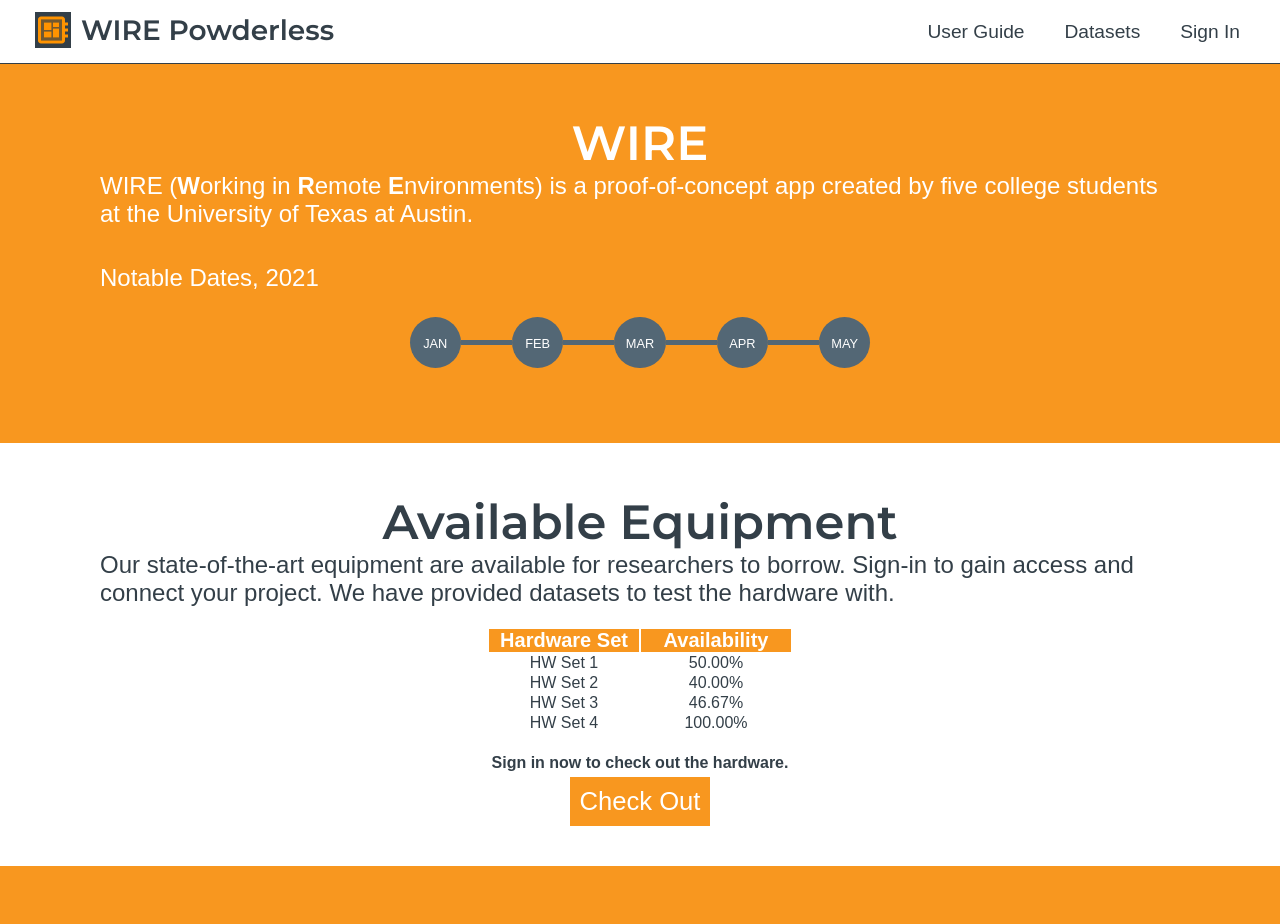
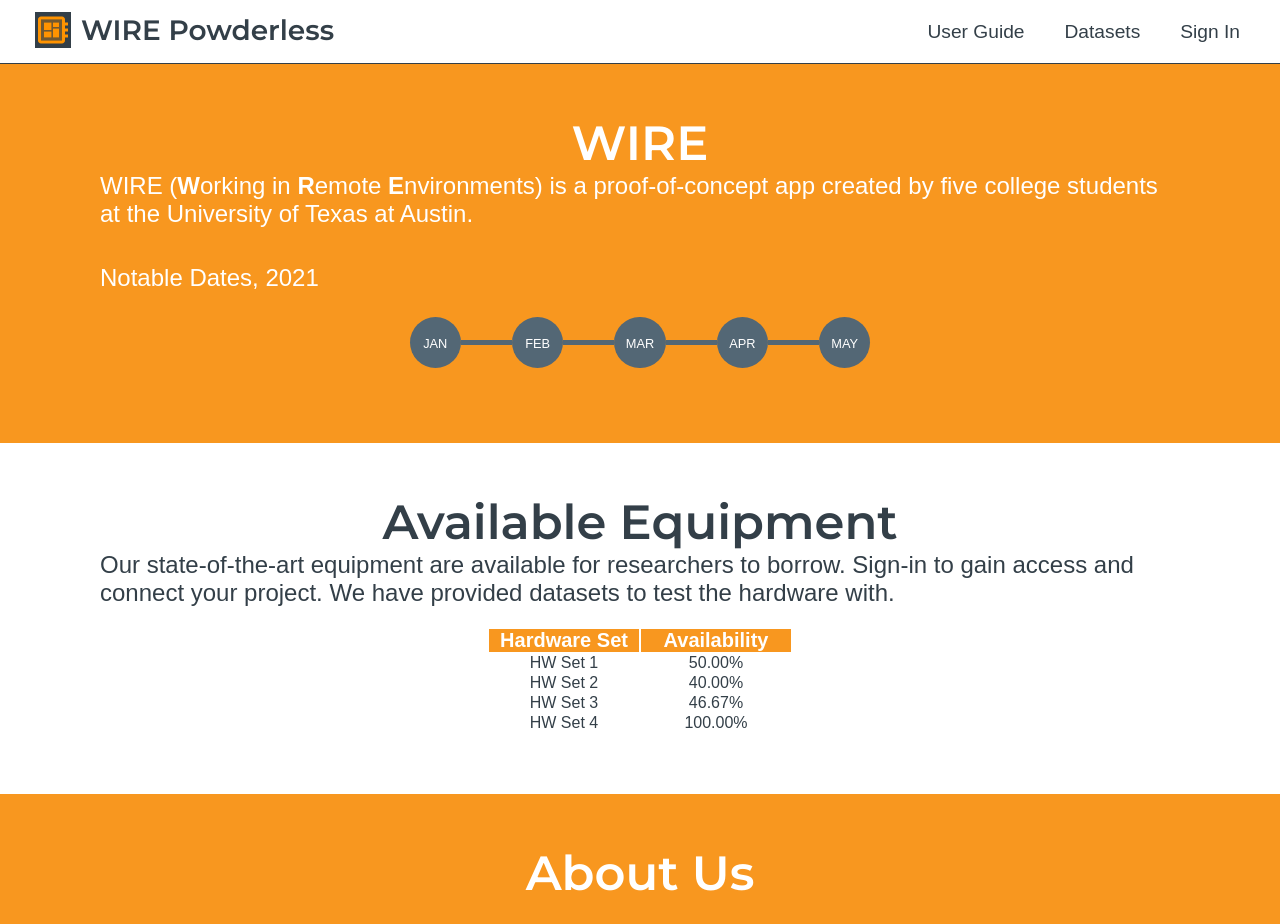
Before and after one commit to sohaibi/EE461L-Project, a React (Create React App) app in the folder Frontend/: page / in a window 1280 px wide. Shown: the top 924 px of the page. Built offline with nearby package versions, Linux system fonts and the light colour scheme.

Commit message:
Corrected display of hidden divs and removed Checkout button from Home

```diff
--- a/Frontend/src/Components/CheckInOut.css
+++ b/Frontend/src/Components/CheckInOut.css
@@ -60,10 +60,10 @@
 
 #hideTable, #hidePara {
     height: 0px;
-    visibility: collapse;
+    visibility: hidden;
     margin: 0px;
+    display: none;
 }
-
 
 
 /** Checkout Only **/
@@ -75,6 +75,8 @@
 .hideError {
     visibility: collapse;
     height: 0px;
+    margin: 0px;
+    display: none;
 }
 
 .showError {
--- a/Frontend/src/Components/CheckinTable.js
+++ b/Frontend/src/Components/CheckinTable.js
@@ -9,10 +9,9 @@ function CheckinTable(props) {
     function checkHW() {
         var i;
         for(i=0; i<hardware.length; i++) {
-            return false;;
+            return false;
         }
-
-        return true;;
+        return true;
     }
 
     // check if input is within range and update checkinlist
@@ -61,7 +60,7 @@ function CheckinTable(props) {
         <h3 className="io-heading">Hardware Check-In</h3>
         <div className="check-table-container">
             <p className="check-text"
-                id={!checkHW()
+                id={checkHW()
                     ? 'showPara'
                     : 'hidePara'
                 }>
@@ -70,7 +69,7 @@ function CheckinTable(props) {
                 &nbsp;hardware checked out.
             </p>
             <table className="checked_table"
-                id={checkHW()
+                id={!checkHW()
                     ? 'showTable'
                     : 'hideTable'
                 }>
--- a/Frontend/src/Components/Pages/Home.css
+++ b/Frontend/src/Components/Pages/Home.css
@@ -115,24 +115,6 @@
     margin: 5px auto 0px auto;
 }
 
-#checkout {
-    width: fit-content;
-    height: fit-content;
-    border: none;
-    outline: none;
-    background-color: #f8971f;
-    color: white;
-    padding: 10px;
-    font-size: 2vw;
-    margin: 0px auto;
-    cursor: pointer;
-}
-
-#checkout:hover {
-    background-color: #bf5700;
-    transition: 0.2s;
-}
-
 
 /* Team Information */
 #profile-container {
--- a/Frontend/src/Components/Pages/Home.js
+++ b/Frontend/src/Components/Pages/Home.js
@@ -1,13 +1,8 @@
 import React, { useState } from 'react';
-import {Link} from 'react-router-dom';
 import './Home.css';
 
 /* Pages and Components */
 import HwTable from '../HW_Table';
-
-/** TODO
- *  - if user is signed in, direct to page to checkout datasets
- */
 
 function Home() {
 
@@ -25,20 +20,6 @@ function Home() {
     const marClick = () => setDesc(par3);
     const aprClick = () => setDesc(par4);
     const mayClick = () => setDesc(par5);
-
-    /** Hardware Checkout
-     * If user is logged in, redirect to hardware page
-     * Else, redirect to login page
-    */
-    // TODO: method to determine if user is logged in
-    const isUser = true;
-    var hwLink = "/login";
-
-    if(isUser) {
-        hwLink = "/hardware";
-    } else {
-        hwLink = "/login";
-    }
 
     return(
         <>
@@ -102,10 +83,6 @@ function Home() {
 
                 <div id="tableContainer">
                     <HwTable />
-                    <h4>Sign in now to check out the hardware.</h4>
-                    <Link to={hwLink} id="homeCheckout">
-                        <button type="button" id="checkout">Check Out</button>
-                    </Link>
                 </div>
 
             </div>
--- a/Frontend/src/Components/Pages/HwForm.css
+++ b/Frontend/src/Components/Pages/HwForm.css
@@ -83,6 +83,8 @@
 #hideBox {
     visibility: collapse;
     height: 0px;
+    margin: 0px;
+    display: none;
 }
 
 #hw-answer-wrap {
@@ -130,6 +132,8 @@
 #hideError {
     visibility: collapse;
     height: 0px;
+    margin: 0px;
+    display: none;
 }
 
 #showError {
@@ -146,17 +150,19 @@
 #hideCheckIn, #hideCheckOut {
     visibility: collapse;
     height: 0px;
+    margin: 0px;
+    display: none;
 }
 
 #showCheckIn, #showCheckOut {
     visibility: visible;
-    width: 100%;
-    margin: 20px auto;
 }
 
 #hideCheckButton {
     visibility: collapse;
     height: 0px;
+    margin: 0px;
+    display: none;
 }
 
 #showCheckButton {
--- a/Frontend/src/Components/Pages/HwForm.js
+++ b/Frontend/src/Components/Pages/HwForm.js
@@ -181,7 +181,8 @@ function HwForm() {
                         : 'hideCheckIn'
                     }
                     className="second-form">
-                        <CheckinTable hardware={projects[projIndex].hardware}/>
+                        <CheckinTable
+                            hardware={projects[projIndex].hardware}/>
                 </div>
 
                 {/* Check Out Form */}
```
